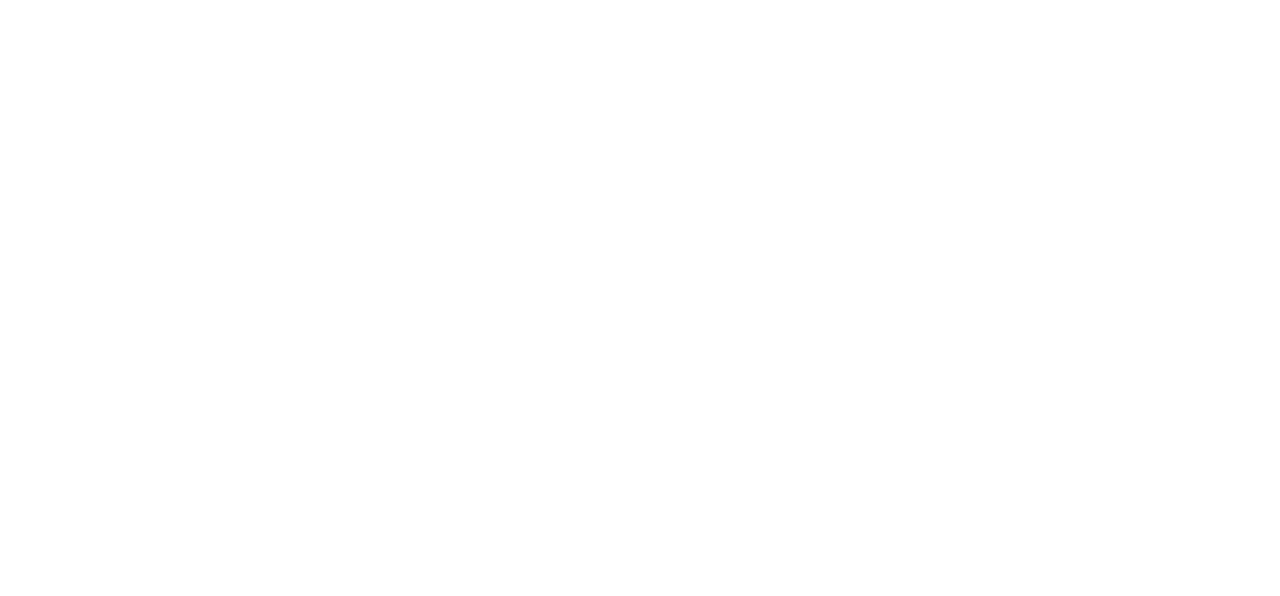
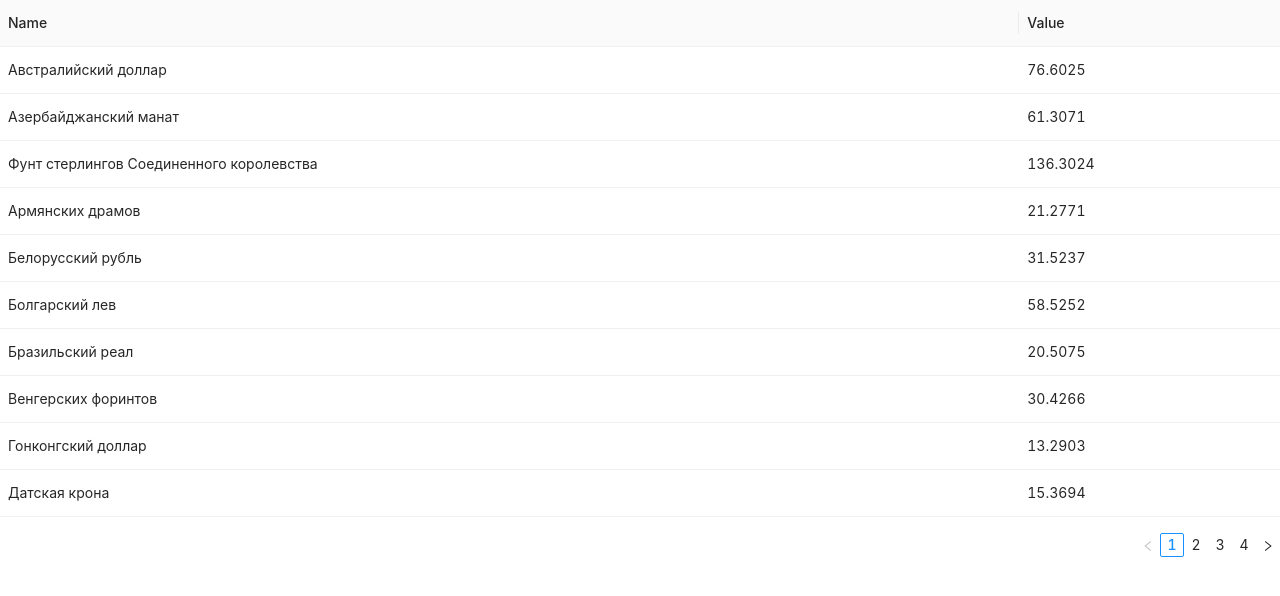
Before and after one commit to SPK80/exchange-rates, a React (Create React App) app: page / in a window 1280 px wide. Shown: the top 596 px of the page. Built offline with nearby package versions, Linux system fonts and the light colour scheme.

Commit message:
feat: add Table

```diff
--- a/src/App.js
+++ b/src/App.js
@@ -1,9 +1,58 @@
+import { Table } from 'antd';
 import './App.css';
+import 'antd/dist/antd.css';
+
+import daily from './daily.json';
 
 function App() {
+
+
+	const dataSource = [
+		...Object.values(daily.Valute).map(v => {
+
+			return { key: v.ID, name: v.Name, value: v.Value }
+		})
+	];
+	console.log(dataSource);
+
+	// function onChange(pagination, filters, sorter, extra) {
+	// 	console.log('params', pagination, filters, sorter, extra);
+	// }
+	// const dataSource = [
+	// 	{
+	// 		key: '1',
+	// 		name: 'Mike',
+	// 		age: 32,
+	// 		address: '10 Downing Street',
+	// 	},
+	// 	{
+	// 		key: '2',
+	// 		name: 'John',
+	// 		age: 42,
+	// 		address: '10 Downing Street',
+	// 	},
+	// ];
+	// console.log(dataSource);
+	const columns = [
+		{
+			title: 'Name',
+			dataIndex: 'name',
+			key: 'key',
+		},
+		{
+			title: 'Value',
+			dataIndex: 'value',
+			key: 'key',
+		},
+
+	];
+
 	return (
-		<div>
-		</div>
+		<Table
+			size={'middle'}
+			dataSource={dataSource}
+			columns={columns}
+		/>
 	);
 }
 
--- /dev/null
+++ b/src/daily.json
@@ -0,0 +1,314 @@
+{
+	"Date": "2022-03-19T11:30:00+03:00",
+	"PreviousDate": "2022-03-18T11:30:00+03:00",
+	"PreviousURL": "\/\/www.cbr-xml-daily.ru\/archive\/2022\/03\/18\/daily_json.js",
+	"Timestamp": "2022-03-21T16:00:00+03:00",
+	"Valute": {
+		"AUD": {
+			"ID": "R01010",
+			"NumCode": "036",
+			"CharCode": "AUD",
+			"Nominal": 1,
+			"Name": "Австралийский доллар",
+			"Value": 76.6025,
+			"Previous": 76.9346
+		},
+		"AZN": {
+			"ID": "R01020A",
+			"NumCode": "944",
+			"CharCode": "AZN",
+			"Nominal": 1,
+			"Name": "Азербайджанский манат",
+			"Value": 61.3071,
+			"Previous": 61.8077
+		},
+		"GBP": {
+			"ID": "R01035",
+			"NumCode": "826",
+			"CharCode": "GBP",
+			"Nominal": 1,
+			"Name": "Фунт стерлингов Соединенного королевства",
+			"Value": 136.3024,
+			"Previous": 137.3839
+		},
+		"AMD": {
+			"ID": "R01060",
+			"NumCode": "051",
+			"CharCode": "AMD",
+			"Nominal": 100,
+			"Name": "Армянских драмов",
+			"Value": 21.2771,
+			"Previous": 21.5142
+		},
+		"BYN": {
+			"ID": "R01090B",
+			"NumCode": "933",
+			"CharCode": "BYN",
+			"Nominal": 1,
+			"Name": "Белорусский рубль",
+			"Value": 31.5237,
+			"Previous": 31.7811
+		},
+		"BGN": {
+			"ID": "R01100",
+			"NumCode": "975",
+			"CharCode": "BGN",
+			"Nominal": 1,
+			"Name": "Болгарский лев",
+			"Value": 58.5252,
+			"Previous": 59.2566
+		},
+		"BRL": {
+			"ID": "R01115",
+			"NumCode": "986",
+			"CharCode": "BRL",
+			"Nominal": 1,
+			"Name": "Бразильский реал",
+			"Value": 20.5075,
+			"Previous": 20.5654
+		},
+		"HUF": {
+			"ID": "R01135",
+			"NumCode": "348",
+			"CharCode": "HUF",
+			"Nominal": 100,
+			"Name": "Венгерских форинтов",
+			"Value": 30.4266,
+			"Previous": 31.1491
+		},
+		"HKD": {
+			"ID": "R01200",
+			"NumCode": "344",
+			"CharCode": "HKD",
+			"Nominal": 1,
+			"Name": "Гонконгский доллар",
+			"Value": 13.2903,
+			"Previous": 13.406
+		},
+		"DKK": {
+			"ID": "R01215",
+			"NumCode": "208",
+			"CharCode": "DKK",
+			"Nominal": 1,
+			"Name": "Датская крона",
+			"Value": 15.3694,
+			"Previous": 15.5729
+		},
+		"USD": {
+			"ID": "R01235",
+			"NumCode": "840",
+			"CharCode": "USD",
+			"Nominal": 1,
+			"Name": "Доллар США",
+			"Value": 103.9524,
+			"Previous": 104.8012
+		},
+		"EUR": {
+			"ID": "R01239",
+			"NumCode": "978",
+			"CharCode": "EUR",
+			"Nominal": 1,
+			"Name": "Евро",
+			"Value": 114.3996,
+			"Previous": 115.9311
+		},
+		"INR": {
+			"ID": "R01270",
+			"NumCode": "356",
+			"CharCode": "INR",
+			"Nominal": 10,
+			"Name": "Индийских рупий",
+			"Value": 13.7131,
+			"Previous": 13.8249
+		},
+		"KZT": {
+			"ID": "R01335",
+			"NumCode": "398",
+			"CharCode": "KZT",
+			"Nominal": 100,
+			"Name": "Казахстанских тенге",
+			"Value": 20.4893,
+			"Previous": 20.6141
+		},
+		"CAD": {
+			"ID": "R01350",
+			"NumCode": "124",
+			"CharCode": "CAD",
+			"Nominal": 1,
+			"Name": "Канадский доллар",
+			"Value": 82.2994,
+			"Previous": 82.6638
+		},
+		"KGS": {
+			"ID": "R01370",
+			"NumCode": "417",
+			"CharCode": "KGS",
+			"Nominal": 10,
+			"Name": "Киргизских сомов",
+			"Value": 10.0979,
+			"Previous": 10.0406
+		},
+		"CNY": {
+			"ID": "R01375",
+			"NumCode": "156",
+			"CharCode": "CNY",
+			"Nominal": 1,
+			"Name": "Китайский юань",
+			"Value": 16.3332,
+			"Previous": 16.5039
+		},
+		"MDL": {
+			"ID": "R01500",
+			"NumCode": "498",
+			"CharCode": "MDL",
+			"Nominal": 10,
+			"Name": "Молдавских леев",
+			"Value": 56.3351,
+			"Previous": 56.8028
+		},
+		"NOK": {
+			"ID": "R01535",
+			"NumCode": "578",
+			"CharCode": "NOK",
+			"Nominal": 1,
+			"Name": "Норвежская крона",
+			"Value": 11.8136,
+			"Previous": 11.8646
+		},
+		"PLN": {
+			"ID": "R01565",
+			"NumCode": "985",
+			"CharCode": "PLN",
+			"Nominal": 1,
+			"Name": "Польский злотый",
+			"Value": 24.2505,
+			"Previous": 24.7418
+		},
+		"RON": {
+			"ID": "R01585F",
+			"NumCode": "946",
+			"CharCode": "RON",
+			"Nominal": 1,
+			"Name": "Румынский лей",
+			"Value": 23.1195,
+			"Previous": 23.435
+		},
+		"XDR": {
+			"ID": "R01589",
+			"NumCode": "960",
+			"CharCode": "XDR",
+			"Nominal": 1,
+			"Name": "СДР (специальные права заимствования)",
+			"Value": 143.5811,
+			"Previous": 144.9663
+		},
+		"SGD": {
+			"ID": "R01625",
+			"NumCode": "702",
+			"CharCode": "SGD",
+			"Nominal": 1,
+			"Name": "Сингапурский доллар",
+			"Value": 76.5313,
+			"Previous": 77.3212
+		},
+		"TJS": {
+			"ID": "R01670",
+			"NumCode": "972",
+			"CharCode": "TJS",
+			"Nominal": 10,
+			"Name": "Таджикских сомони",
+			"Value": 89.0209,
+			"Previous": 91.432
+		},
+		"TRY": {
+			"ID": "R01700J",
+			"NumCode": "949",
+			"CharCode": "TRY",
+			"Nominal": 10,
+			"Name": "Турецких лир",
+			"Value": 70.1623,
+			"Previous": 71.0257
+		},
+		"TMT": {
+			"ID": "R01710A",
+			"NumCode": "934",
+			"CharCode": "TMT",
+			"Nominal": 1,
+			"Name": "Новый туркменский манат",
+			"Value": 29.7007,
+			"Previous": 29.9432
+		},
+		"UZS": {
+			"ID": "R01717",
+			"NumCode": "860",
+			"CharCode": "UZS",
+			"Nominal": 10000,
+			"Name": "Узбекских сумов",
+			"Value": 91.7873,
+			"Previous": 92.535
+		},
+		"UAH": {
+			"ID": "R01720",
+			"NumCode": "980",
+			"CharCode": "UAH",
+			"Nominal": 10,
+			"Name": "Украинских гривен",
+			"Value": 35.354,
+			"Previous": 34.7309
+		},
+		"CZK": {
+			"ID": "R01760",
+			"NumCode": "203",
+			"CharCode": "CZK",
+			"Nominal": 10,
+			"Name": "Чешских крон",
+			"Value": 46.0894,
+			"Previous": 46.8777
+		},
+		"SEK": {
+			"ID": "R01770",
+			"NumCode": "752",
+			"CharCode": "SEK",
+			"Nominal": 1,
+			"Name": "Шведская крона",
+			"Value": 10.9645,
+			"Previous": 11.086
+		},
+		"CHF": {
+			"ID": "R01775",
+			"NumCode": "756",
+			"CharCode": "CHF",
+			"Nominal": 1,
+			"Name": "Швейцарский франк",
+			"Value": 110.9536,
+			"Previous": 111.55
+		},
+		"ZAR": {
+			"ID": "R01810",
+			"NumCode": "710",
+			"CharCode": "ZAR",
+			"Nominal": 10,
+			"Name": "Южноафриканских рэндов",
+			"Value": 69.1716,
+			"Previous": 70.1082
+		},
+		"KRW": {
+			"ID": "R01815",
+			"NumCode": "410",
+			"CharCode": "KRW",
+			"Nominal": 1000,
+			"Name": "Вон Республики Корея",
+			"Value": 86.0355,
+			"Previous": 86.3023
+		},
+		"JPY": {
+			"ID": "R01820",
+			"NumCode": "392",
+			"CharCode": "JPY",
+			"Nominal": 100,
+			"Name": "Японских иен",
+			"Value": 87.0878,
+			"Previous": 88.2128
+		}
+	}
+}
```
